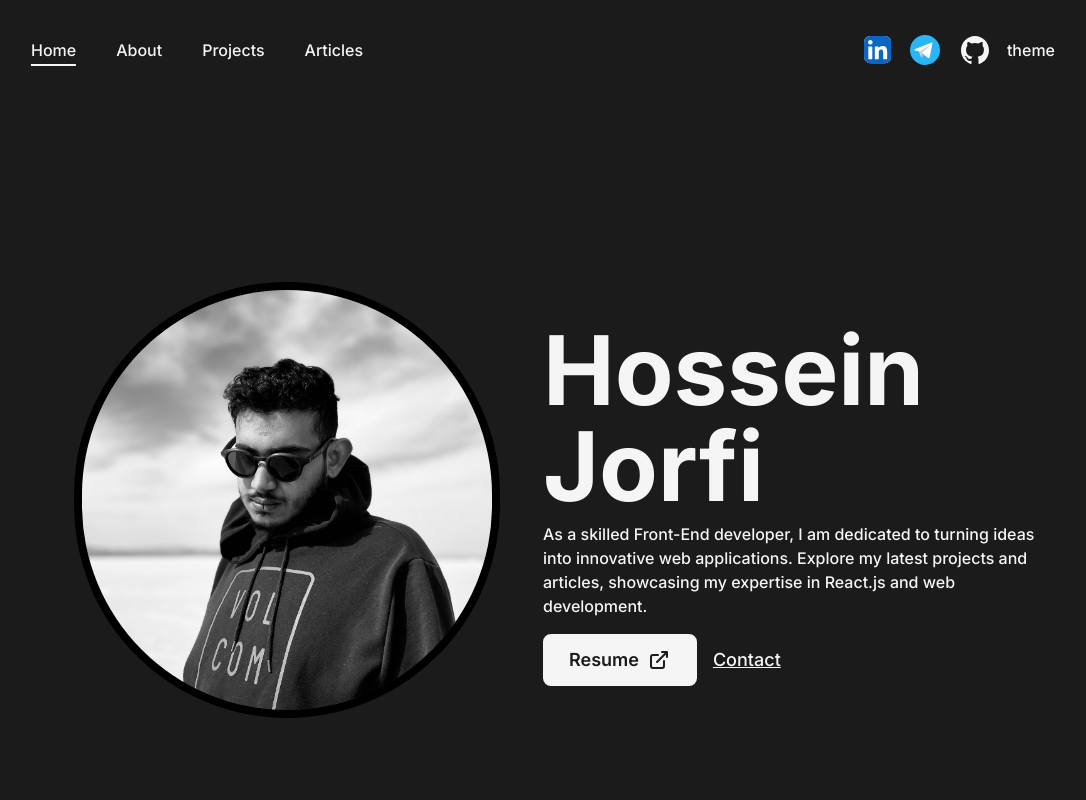
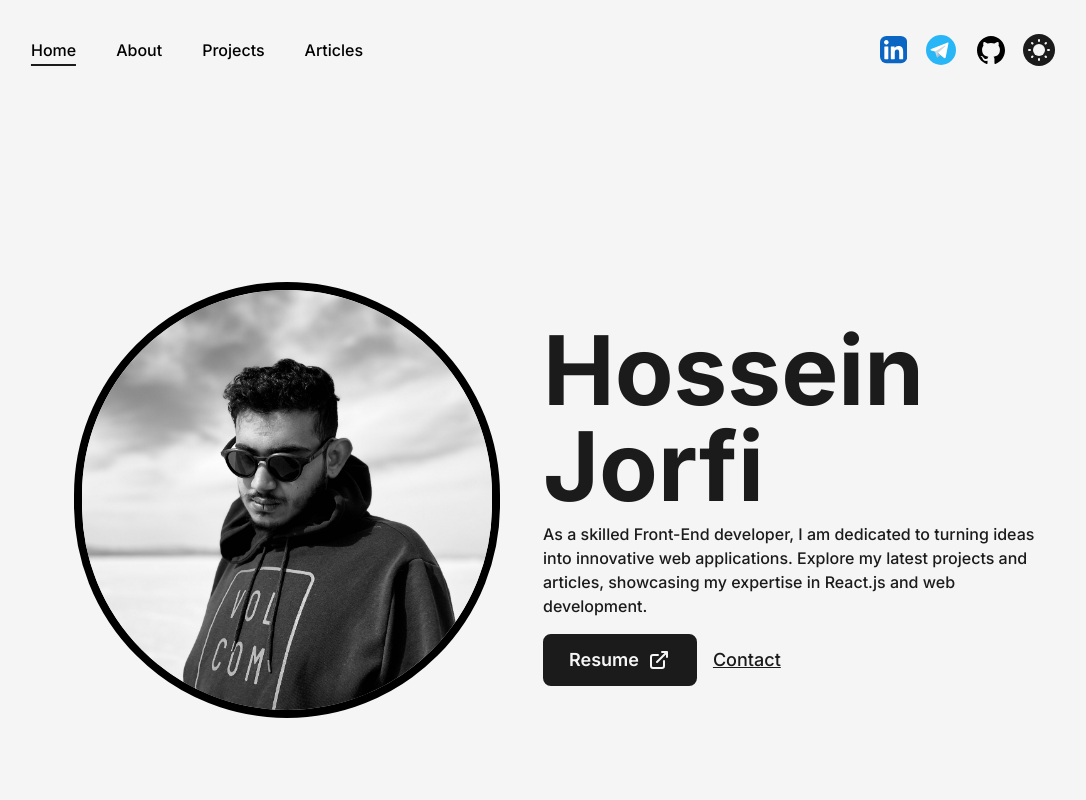
Before and after one commit to hossein-jorfi/portfolio-website, a Next.js app: page / in a window 1280 px wide. Shown: the top 800 px of the page, without its empty margins (97-1183 px from the left). Built offline with nearby package versions, Linux system fonts and the light colour scheme.

Commit message:
theme icons added

```diff
--- a/src/components/NavBar.tsx
+++ b/src/components/NavBar.tsx
@@ -1,7 +1,13 @@
 "use client";
 import Link from "next/link";
 import { usePathname } from "next/navigation";
-import { GithubIcon, LinkedInIcon, TelegramIcon } from "./Icons";
+import {
+  GithubIcon,
+  LinkedInIcon,
+  MoonIcon,
+  SunIcon,
+  TelegramIcon,
+} from "./Icons";
 import { motion } from "framer-motion";
 import { useState } from "react";
 import { useRouter } from "next/navigation";
@@ -82,7 +88,7 @@ const CutomMobileLink = ({
 
 const NavBar = ({ children }: { children: React.ReactNode }) => {
   const [isOpen, setIsOpen] = useState(false);
-  const [theme, setTheme] = useState("dark");
+  const [theme, setTheme] = useState("light");
 
   const themeToggle = () => {
     setTheme((prev) => (prev === "dark" ? "light" : "dark"));
@@ -131,11 +137,18 @@ const NavBar = ({ children }: { children: React.ReactNode }) => {
             <GithubIcon className="" />
           </motion.a>
           <motion.p
+            className={`cursor-pointer p-1 rounded-full ${
+              theme === "dark" ? "bg-light" : "bg-dark"
+            }`}
             onClick={themeToggle}
             whileHover={{ y: -2 }}
             whileTap={{ scale: 0.9 }}
           >
-            theme
+            {theme === "dark" ? (
+              <MoonIcon className="text-dark" />
+            ) : (
+              <SunIcon className="text-light" />
+            )}
           </motion.p>
         </nav>
       </header>
@@ -163,8 +176,7 @@ const NavBar = ({ children }: { children: React.ReactNode }) => {
           ></span>
         </div>
 
-        {
-          isOpen &&
+        {isOpen && (
           <motion.div
             initial={{ scale: 0, opacity: 0, x: "-50%", y: "-50%" }}
             animate={{ scale: 1, opacity: 1 }}
@@ -221,15 +233,22 @@ const NavBar = ({ children }: { children: React.ReactNode }) => {
                 <GithubIcon className="" />
               </motion.a>
               <motion.p
+                className={`cursor-pointer p-1 rounded-full ${
+                  theme === "dark" ? "bg-dark" : "bg-light"
+                }`}
                 onClick={themeToggle}
                 whileHover={{ y: -2 }}
                 whileTap={{ scale: 0.9 }}
               >
-                theme
+                {theme === "dark" ? (
+                  <MoonIcon className="text-light" />
+                ) : (
+                  <SunIcon className="text-dark" />
+                )}
               </motion.p>
             </nav>
           </motion.div>
-        }
+        )}
 
         <div>
           <Link
```
